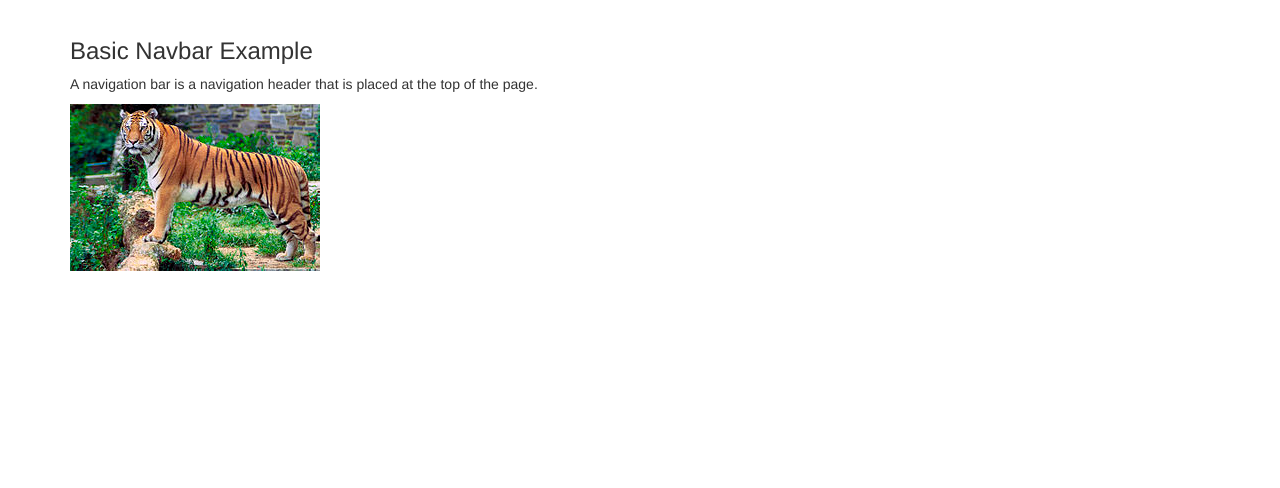
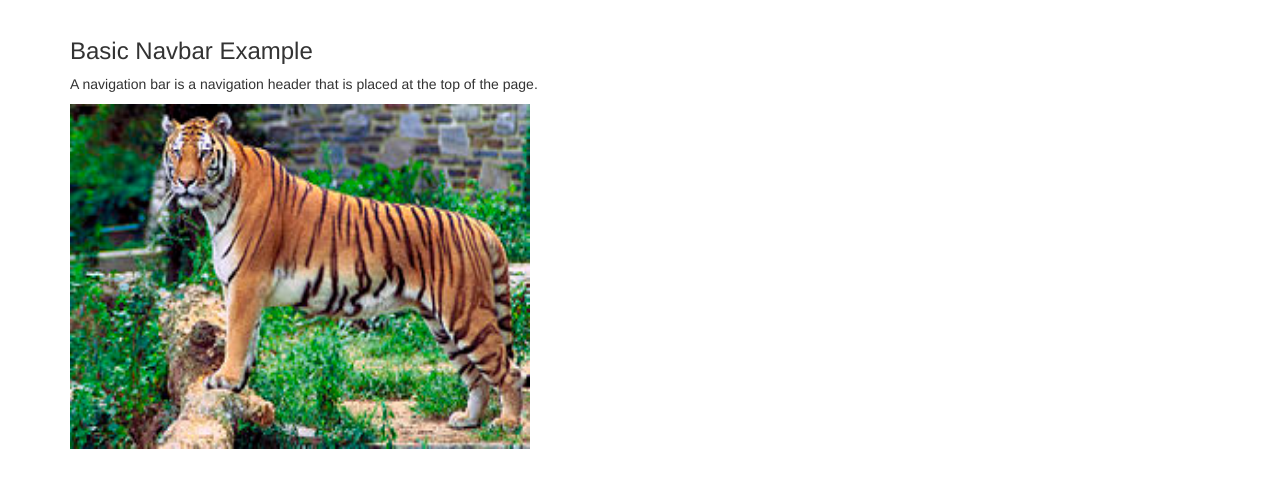
Before and after one commit to Miquli/Bootstrap, a plain HTML site: page index.html in a window 1280 px wide. Shown: the part 54-542 px from the top of the page. Drawn offline with nearby package versions, Linux system fonts and the light colour scheme.

Commit message:
Update index.html

```diff
--- a/index.html
+++ b/index.html
@@ -26,7 +26,7 @@
 <div class="container">
   <h3>Basic Navbar Example</h3>
   <p>A navigation bar is a navigation header that is placed at the top of the page.</p>
-  <img src="Trulli.jpg" class="img-fluid" alt="trulli">
+  <img src="Trulli.jpg" class="img-fluid" alt="trulli" width="460" height="345">
 </div>
 
 </body>
```
